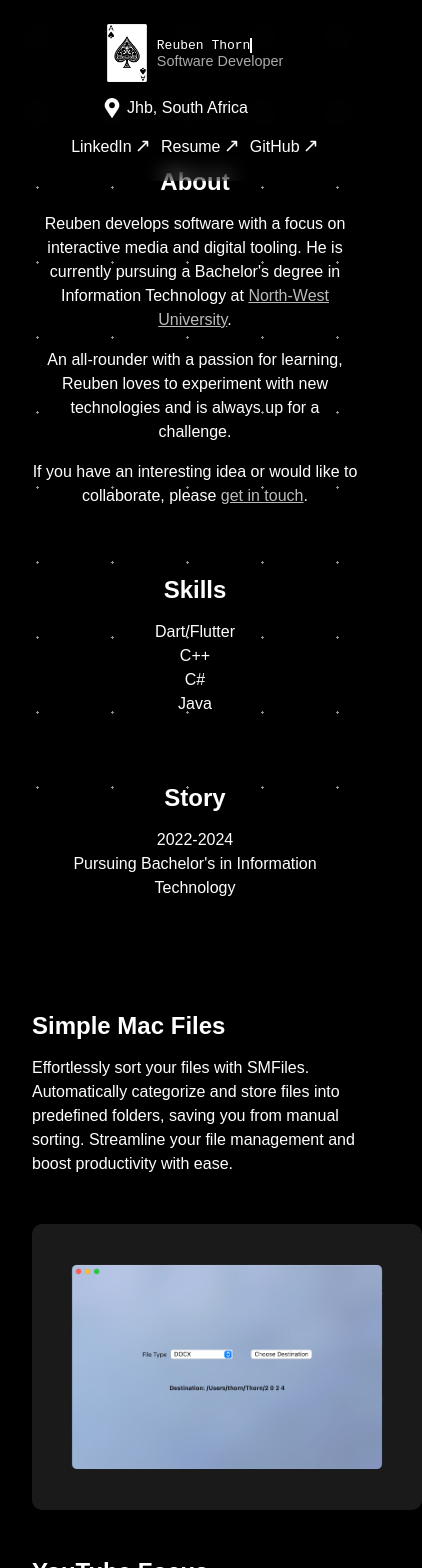
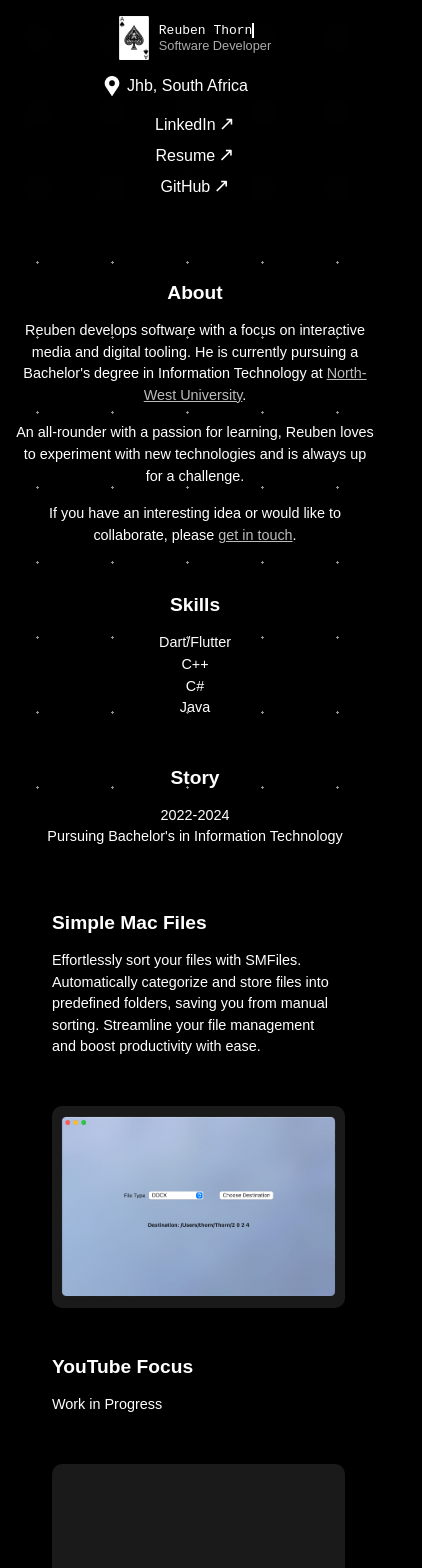
Before and after one commit to Th0rn4/reuben-thorn, a React (Vite) app: page / in a window 390 px wide. Shown: the top 1568 px of the page, 422 px wide, since content can reach past the window. Built offline with nearby package versions, Linux system fonts and the light colour scheme.

Commit message:
fixed mobile

```diff
--- a/src/About.css
+++ b/src/About.css
@@ -2,7 +2,7 @@
   display: flex;
   justify-content: space-between;
   padding: 2rem;
-  margin-top: 100px;
+  margin-top: 100px; /* This can be adjusted if needed */
   color: #fff;
   background-color: #00000000;
   box-sizing: border-box;
@@ -41,17 +41,32 @@
 }
 
 .about-section a:hover {
-  color: #007bff; /* Turn blue on hover */
+  color: #007bff;
 }
 
 @media (max-width: 768px) {
   .about {
     flex-direction: column;
     align-items: center;
+    padding: 1rem;
+    margin-top: 250px; /* Increased margin to avoid overlap */
   }
 
   .about-section {
     margin: 1rem 0;
     text-align: center;
   }
+
+  .about-section h2 {
+    font-size: 1.2rem;
+  }
+
+  .about-section p {
+    font-size: 0.9rem;
+  }
+
+  .about-left,
+  .about-right {
+    margin: 0;
+  }
 }
--- a/src/Navbar.css
+++ b/src/Navbar.css
@@ -122,6 +122,7 @@ body {
 @media (max-width: 768px) {
   .navbar {
     flex-direction: column;
+    padding: 0.5rem;
   }
 
   .name,
@@ -133,5 +134,15 @@ body {
 
   .links {
     margin-right: 0;
+    flex-direction: column;
+    gap: 0.5rem;
+  }
+
+  .name img {
+    width: 30px;
+  }
+
+  .subtitle {
+    font-size: 0.8rem;
   }
 }
--- a/src/Projects.css
+++ b/src/Projects.css
@@ -72,8 +72,24 @@
 }
 
 @media (max-width: 768px) {
+  .projects {
+    padding: 1rem;
+  }
+
   .project-card {
-    width: 100%;
+    width: 80%;
+  }
+
+  .project-info h3 {
+    font-size: 1.2rem;
+  }
+
+  .project-info p {
+    font-size: 0.9rem;
+  }
+
+  .project-image-container {
+    padding: 0.2rem;
   }
 
   .project-image {
```
